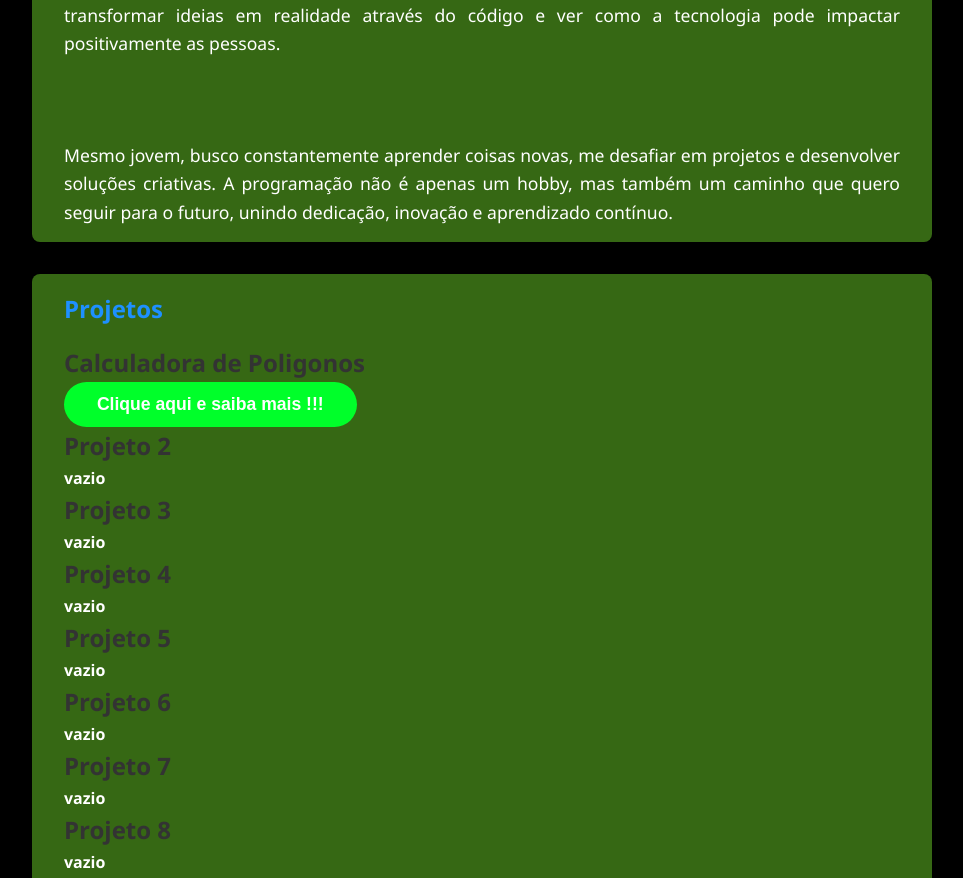
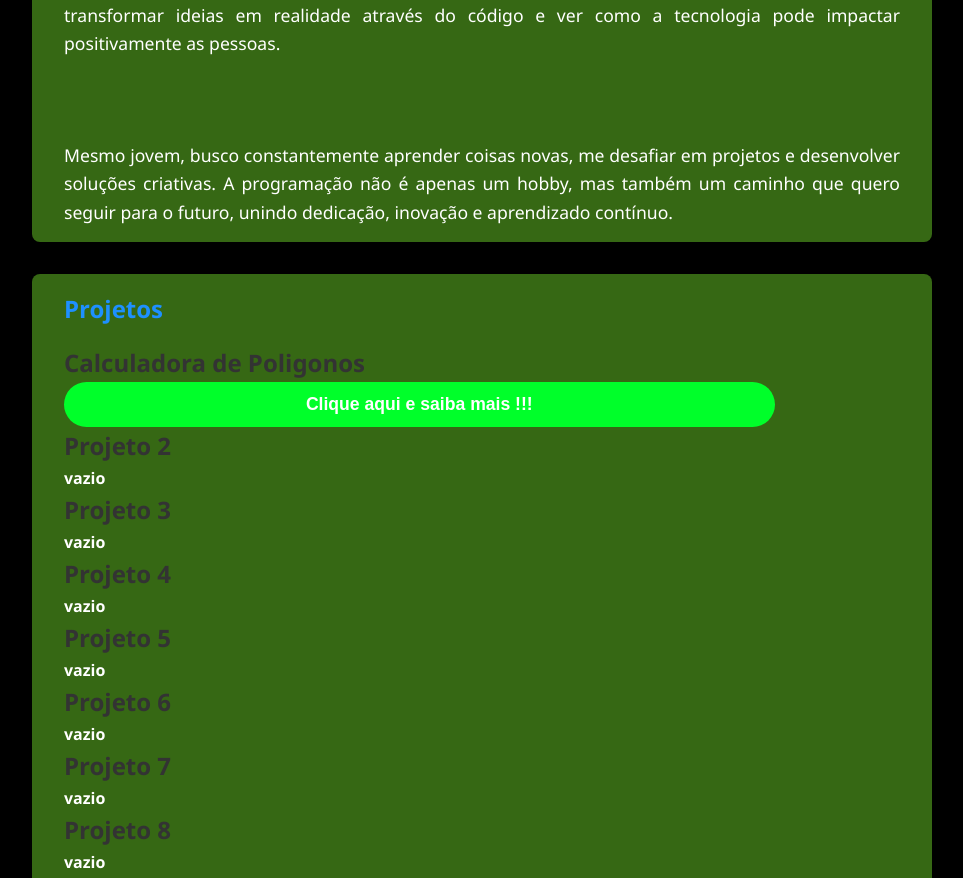
Before and after one commit to bernardoalmeidasz123/portifoliobernardo, a plain HTML site: page index.html in a window 1280 px wide. Shown: the part 796-1674 px from the top of the page, without its empty margins (158-1121 px from the left). Drawn offline with Linux system fonts and the light colour scheme.

Commit message:
Update index.html

```diff
--- a/index.html
+++ b/index.html
@@ -141,7 +141,7 @@
             transition: background-color 0.3s ease, color 0.3s ease;
             text-decoration: none;
             display: inline-block;
-            width:35%;
+            width:85%;
         }
 
         .buttonpro:hover {
```
